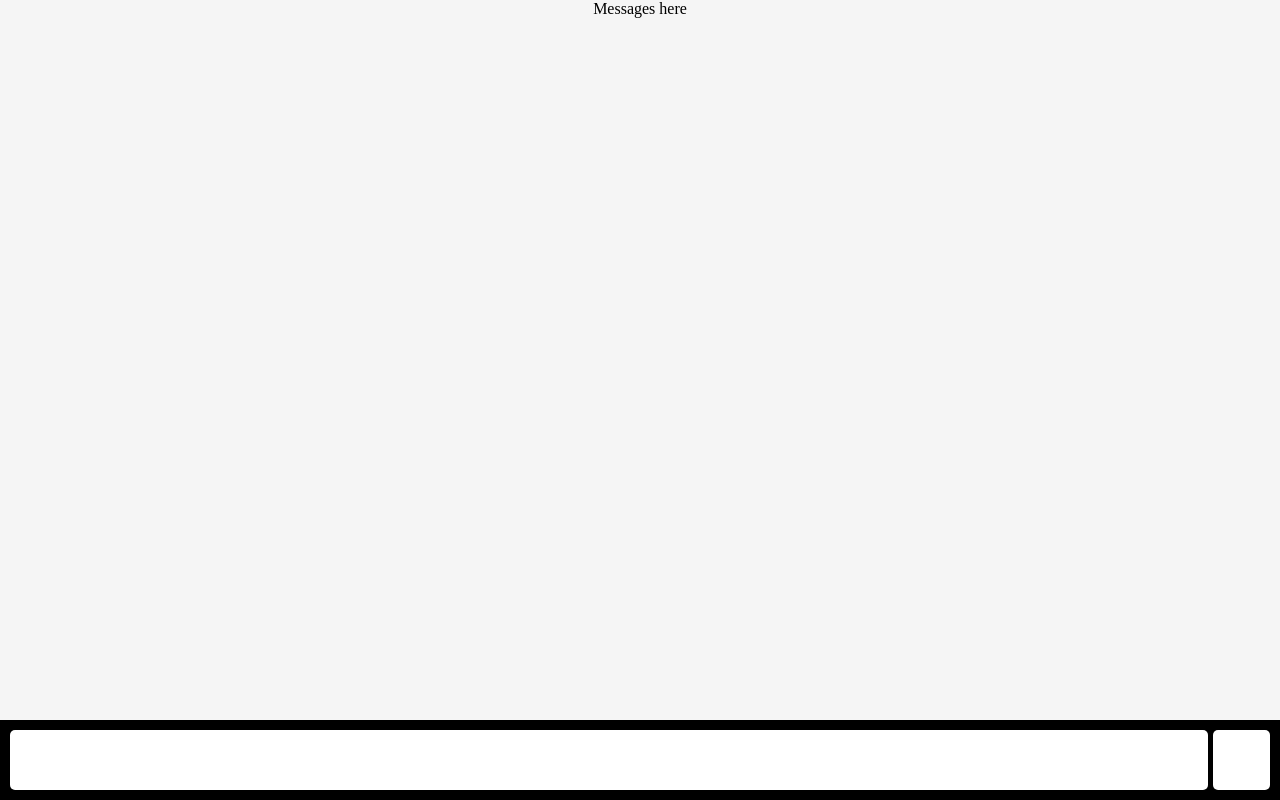
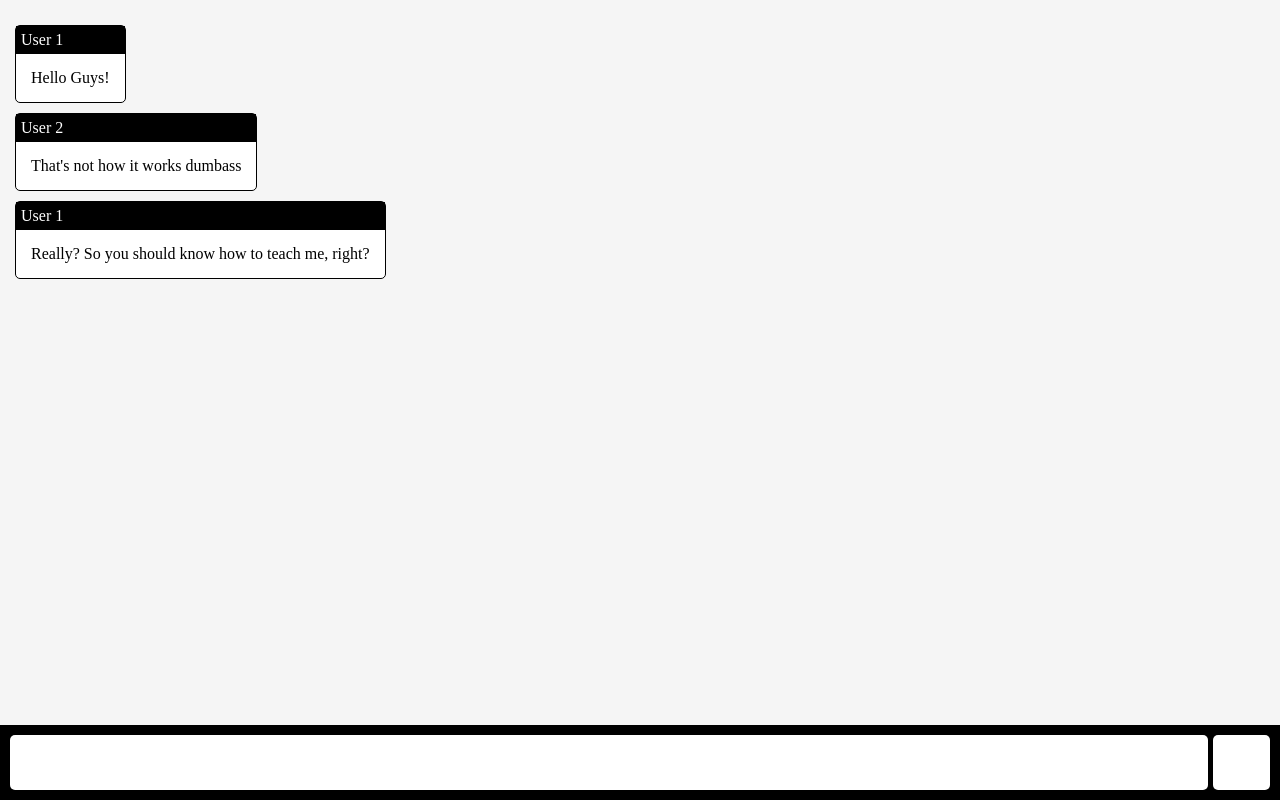
Before and after one commit to tosuki/gophir, a React (Vite) app in the folder client/: page / in a window 1280 px wide. Built offline with nearby package versions, Linux system fonts and the light colour scheme.

Commit message:
feat: add messages container and message component

```diff
--- a/client/src/components/chat/index.tsx
+++ b/client/src/components/chat/index.tsx
@@ -1,13 +1,16 @@
 import InputComponent from "../input"
+import MessagesComponent from "../messages"
 
 import "./styles.css"
 
 export default function ChatComponent() {
     return (
         <div className="chat-container">
-            <div className="messages">
-                Messages here
-            </div>
+            <MessagesComponent messages={[
+                { authorId: 1, content: "Hello Guys!", createdAt: 0 },
+                { authorId: 2, content: "That's not how it works dumbass", createdAt: 0 },
+                { authorId: 1, content: "Really? So you should know how to teach me, right?", createdAt: 0 }
+            ]}/>
             <InputComponent />
         </div>
     )
--- a/client/src/components/input/styles.css
+++ b/client/src/components/input/styles.css
@@ -3,14 +3,18 @@
     min-height: 60px;
 
     display: flex;
-    padding: 10px;
+
+    padding-top: 10px;
+    padding-left: 10px;
+    padding-right: 10px;
+    padding-bottom: 15px;
 
     background-color: black;
 }
 
 .input-container .button {
     width: 60px;
-    height: 60px;
+    height: 55px;
 
     background-color: white;
     cursor: pointer;
@@ -25,6 +29,7 @@
 .input-container .input-element {
     background-color: white;
     width: 100%;
+    height: 55px;
     border: none;
 
     margin-right: 5px;
--- /dev/null
+++ b/client/src/components/messages/index.tsx
@@ -0,0 +1,21 @@
+import { Message } from "../../api/model/Message"
+
+import MessageComponent from "./message/message"
+
+import "./styles.css"
+
+export default function MessagesComponent({ messages }: { messages: Message[] }) {
+    return (
+        <div className="messages-container">
+            { messages.map((message) => {
+                return (
+                    <MessageComponent
+                        authorId={ message.authorId }
+                        content={ message.content }
+                        createdAt={ message.createdAt }
+                    />
+                )
+            })}
+        </div>
+    )
+}
--- /dev/null
+++ b/client/src/components/messages/message/message.tsx
@@ -0,0 +1,16 @@
+import { Message } from "../../../api/model/Message";
+
+import "./styles.css"
+
+export default function MessageComponent(message: Message) {
+    return (
+        <div className="message-container">
+            <div className="message-header">
+                User { message.authorId }
+            </div>
+            <div className="message-body">
+                { message.content }
+            </div>
+        </div>
+    )
+}
--- /dev/null
+++ b/client/src/components/messages/message/styles.css
@@ -0,0 +1,27 @@
+.message-row {
+    width: 100%;
+}
+
+.message-container {
+    background: white;
+    border: 1px black solid;
+    border-radius: 5px;
+
+    width: fit-content;
+
+    margin-top: 10px;
+    margin-bottom: 10px;
+
+    cursor: pointer;
+}
+
+.message-container .message-header {
+    width: 100%;
+    background-color: black;
+    color: white;
+    padding: 5px;
+}
+
+.message-container .message-body {
+    padding: 15px;
+}
--- /dev/null
+++ b/client/src/components/messages/styles.css
@@ -0,0 +1,7 @@
+.messages-container {
+    width: 100%;
+    height: 100%;
+
+    background-color: #f5f5f5;
+    padding: 15px;
+}
```
